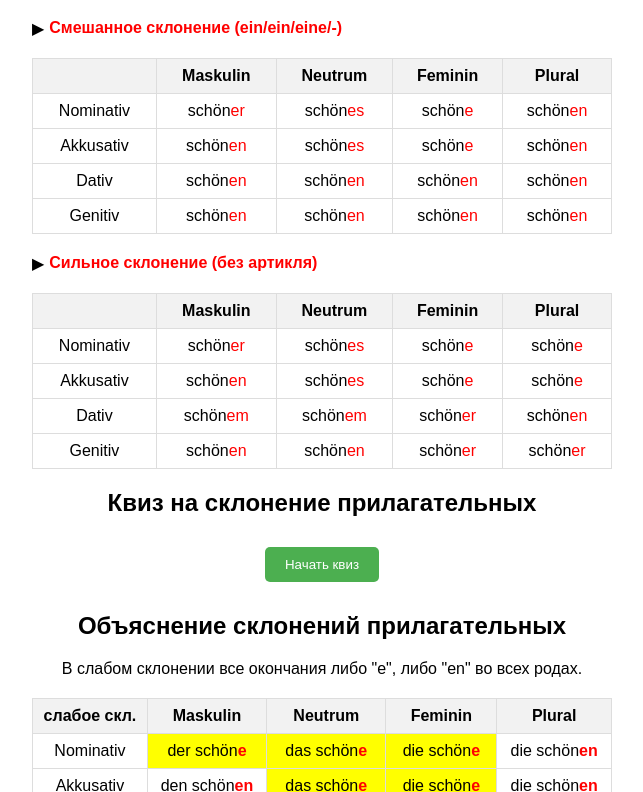
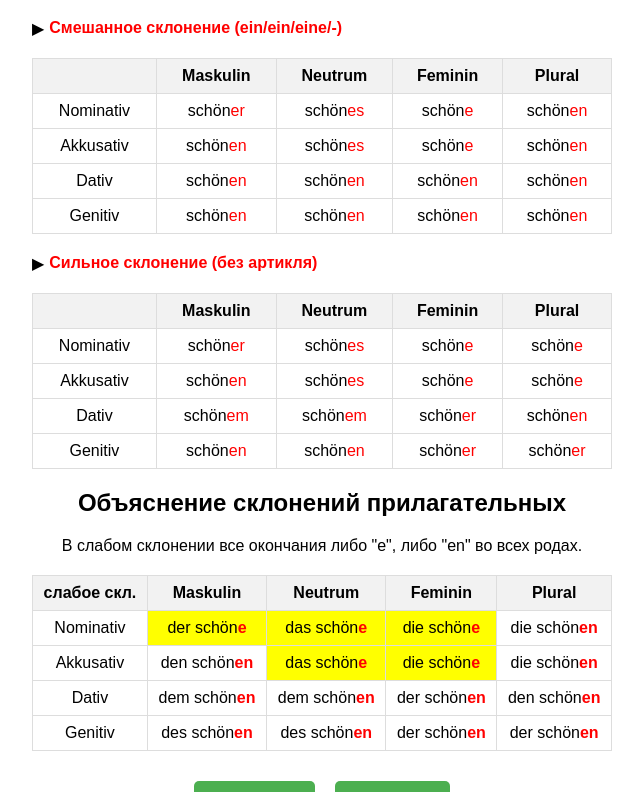
Before and after one commit to runasharp/german, a React (Create React App) app: page / in a window 1280 px wide. Shown: the part 376-1168 px from the top of the page, without its empty margins (8-651 px from the left). Built offline with nearby package versions, Linux system fonts and the light colour scheme.

Commit message:
Fixed a minor error

```diff
--- a/src/components/Home.js
+++ b/src/components/Home.js
@@ -50,8 +50,6 @@ const Home = () => {
         <StrongDeclension adjective="schön" />
       </section>
       <section>
-        <h2>Квиз на склонение прилагательных</h2>
-        <AdjectiveDeclensionQuiz />
       </section>
       <section>
         <h2>Объяснение склонений прилагательных</h2>
```
